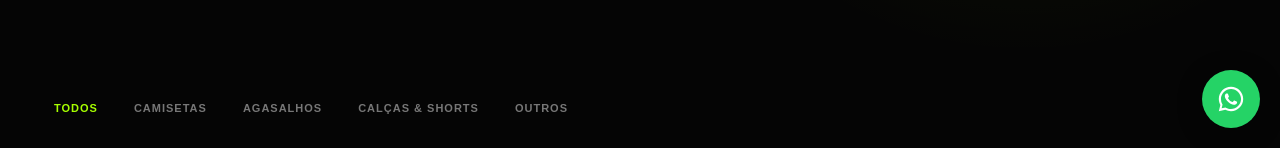
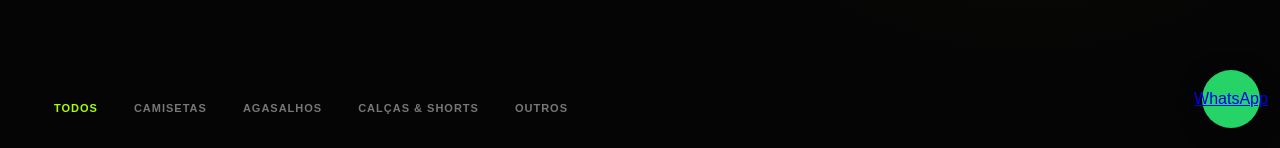
Before and after one commit to limalr/next-dream, a plain HTML site: page index.html in a window 1280 px wide. Shown: the part 652-800 px from the top of the page. Drawn offline with Linux system fonts and the light colour scheme.

Commit message:
Update index.html

```diff
--- a/index.html
+++ b/index.html
@@ -179,15 +179,11 @@
   href="https://wa.me/5545984164185?text=Ol%C3%A1!%20Vim%20pelo%20site%20NEXT%20DREAM%20e%20gostaria%20de%20mais%20informa%C3%A7%C3%B5es."
   class="whatsapp-next"
   target="_blank"
+  rel="noopener noreferrer"
   aria-label="Falar pelo WhatsApp"
 >
-
-  <svg viewBox="0 0 32 32">
-    <path d="M16.01 3C8.83 3 3 8.83 3 16c0 2.29.6 4.44 1.66 6.3L3 29l6.88-1.61A12.94 12.94 0 0 0 16.01 29C23.18 29 29 23.17 29 16S23.18 3 16.01 3zm0 23.7c-2.02 0-3.9-.55-5.51-1.5l-.39-.23-4.08.96.98-3.98-.25-.41A10.7 10.7 0 0 1 5.3 16c0-5.91 4.81-10.7 10.71-10.7S26.7 10.09 26.7 16s-4.8 10.7-10.69 10.7zm5.87-8.03c-.32-.16-1.91-.94-2.2-1.05-.3-.11-.51-.16-.73.16-.21.32-.83 1.05-1.02 1.27-.19.21-.38.24-.7.08-.32-.16-1.36-.5-2.59-1.6-.96-.86-1.61-1.92-1.8-2.24-.19-.32-.02-.49.14-.65.14-.14.32-.38.48-.57.16-.19.21-.32.32-.54.11-.21.05-.4-.03-.57-.08-.16-.73-1.75-1-2.39-.26-.62-.53-.54-.73-.55h-.62c-.21 0-.57.08-.86.4-.3.32-1.13 1.1-1.13 2.68s1.16 3.11 1.32 3.33c.16.21 2.28 3.48 5.53 4.88.77.33 1.37.53 1.84.68.77.25 1.47.21 2.02.13.62-.09 1.91-.78 2.18-1.54.27-.76.27-1.41.19-1.54-.08-.14-.29-.22-.62-.38z"/>
-  </svg>
-
+  <span>WhatsApp</span>
 </a>
-
 
 <script src="script.js"></script>
 
```
